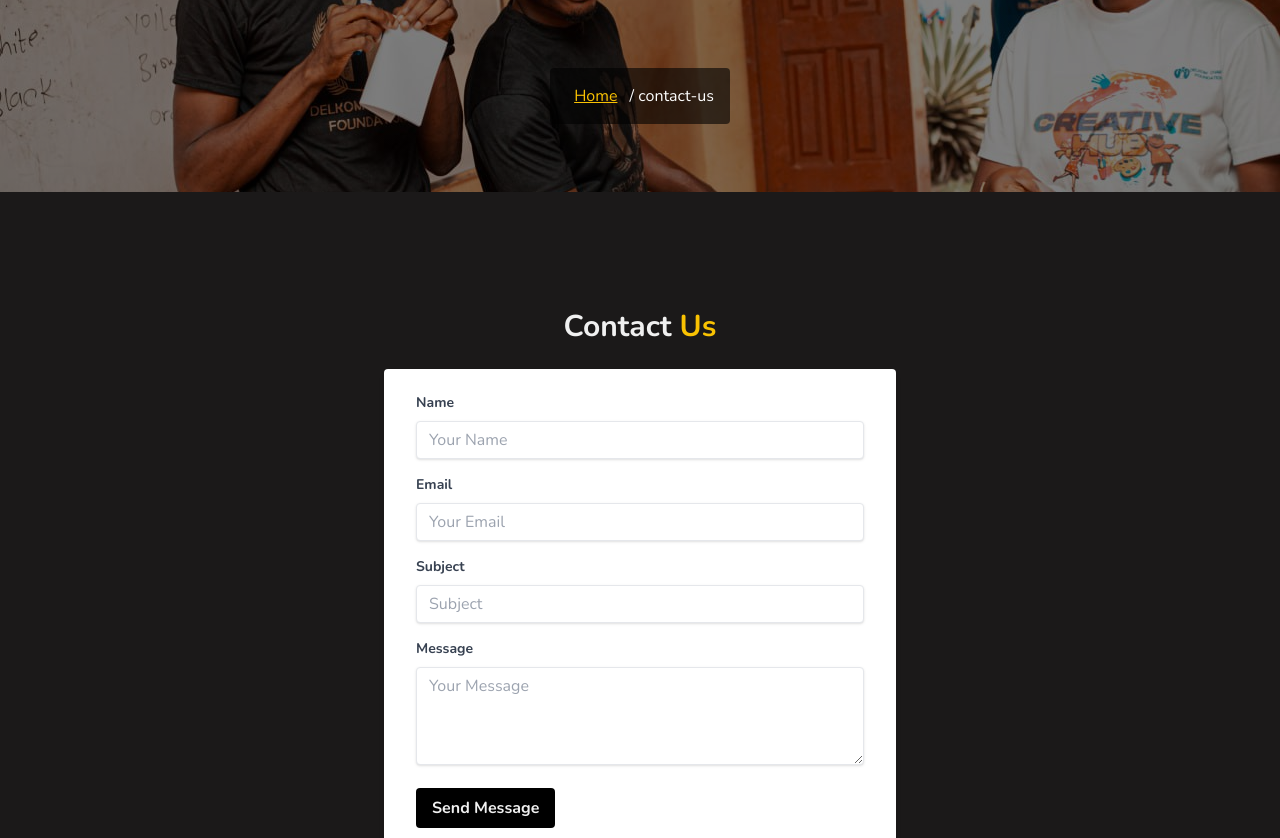
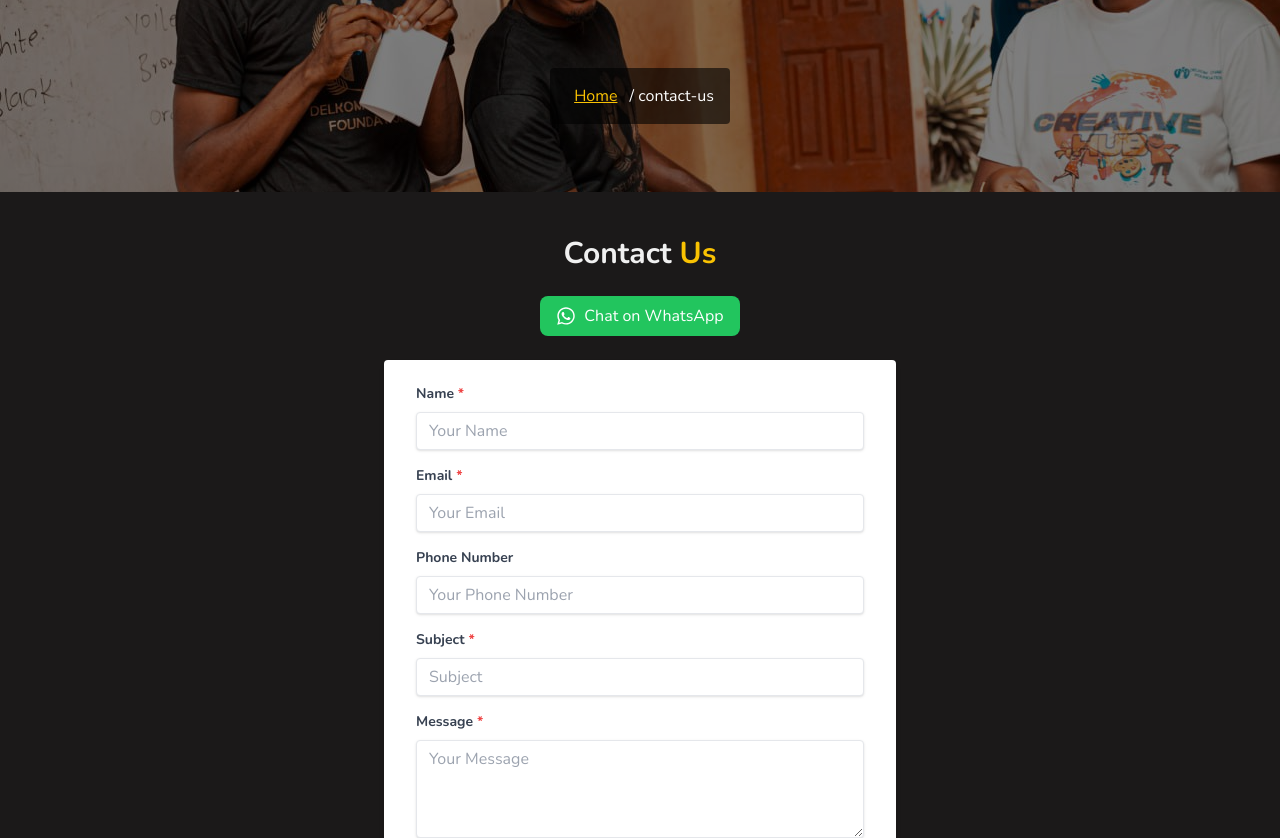
Before and after one commit to henryamos/DelkomFoundation, a React (Vite) app: page /contact-us in a window 1280 px wide. Shown: the top 838 px of the page. Built offline with nearby package versions, Linux system fonts and the light colour scheme.

Commit message:
Updated the contact services

```diff
--- a/src/components/Footer.jsx
+++ b/src/components/Footer.jsx
@@ -54,6 +54,14 @@ function Footer() {
                       className="text-white hover:text-darkYellow"
                     >
                       Our Impact
+                    </Link>
+                  </li>
+                  <li>
+                    <Link
+                      to="/donatePage"
+                      className="text-white hover:text-darkYellow"
+                    >
+                      Donate
                     </Link>
                   </li>
                   <li>
--- a/src/components/data/data.js
+++ b/src/components/data/data.js
@@ -18,35 +18,31 @@ export const LinkData = [
     title: "About",
     url: "/About",
   },
+
   {
     id: 3,
-    title: "About",
-    url: "/AboutDetails",
-  },
-  {
-    id: 4,
     title: "Activities",
     url: "/Activities",
   },
   {
-    id: 5,
+    id: 4,
     title: "Our Impact",
     url: "/Our-impact",
   },
   {
-    id: 6,
+    id: 5,
     title: "Donate",
     url: "/donatePage",
   },
 
   {
-    id: 7,
+    id: 6,
     title: "Team",
     url: "/Team",
   },
 
   {
-    id: 8,
+    id: 7,
     title: "Contact Us",
     url: "/contact-us",
   },
--- a/src/pages/ContactUs.jsx
+++ b/src/pages/ContactUs.jsx
@@ -1,109 +1,187 @@
-import React, { useState } from "react";
+import React, { useRef, useState } from "react";
+import { toast } from "react-toastify";
+import { FaWhatsapp } from "react-icons/fa";
+import { contactService } from "../services/contactService";
 
 const ContactUs = () => {
-  const [formData, setFormData] = useState({
-    name: "",
-    email: "",
-    subject: "",
-    message: "",
+  const formRef = useRef({
+    name: '',
+    email: '',
+    subject: '',
+    message: '',
+    phone: ''
   });
+
+  const [errors, setErrors] = useState({});
+  const [isLoading, setIsLoading] = useState(false);
+
+  // WhatsApp configuration
+  const whatsappNumber = "+233208580176";
+  const whatsappMessage = "Hello, I would like to get in touch with Delkom Charity Foundation.";
+
+  // Validation rules
+  const validateForm = () => {
+    const newErrors = {};
+    const formData = formRef.current;
+
+    if (!formData.name.trim()) {
+      newErrors.name = "Name is required";
+    } else if (formData.name.length < 2) {
+      newErrors.name = "Name must be at least 2 characters long";
+    }
+
+    const emailRegex = /^[^\s@]+@[^\s@]+\.[^\s@]+$/;
+    if (!formData.email.trim()) {
+      newErrors.email = "Email is required";
+    } else if (!emailRegex.test(formData.email)) {
+      newErrors.email = "Please enter a valid email address";
+    }
+
+    if (!formData.subject.trim()) {
+      newErrors.subject = "Subject is required";
+    } else if (formData.subject.length < 3) {
+      newErrors.subject = "Subject must be at least 3 characters long";
+    }
+
+    if (!formData.message.trim()) {
+      newErrors.message = "Message is required";
+    } else if (formData.message.length < 10) {
+      newErrors.message = "Message must be at least 10 characters long";
+    }
+
+    if (formData.phone && !/^[0-9+]{10,}$/.test(formData.phone)) {
+      newErrors.phone = "Please enter a valid phone number";
+    }
+
+    setErrors(newErrors);
+    return Object.keys(newErrors).length === 0;
+  };
 
   const handleChange = (e) => {
     const { name, value } = e.target;
-    setFormData({ ...formData, [name]: value });
+    formRef.current[name] = value;
+    if (errors[name]) {
+      setErrors({ ...errors, [name]: "" });
+    }
   };
 
-  const handleSubmit = (e) => {
+  const handleWhatsAppClick = () => {
+    const encodedMessage = encodeURIComponent(whatsappMessage);
+    const whatsappUrl = `https://wa.me/${whatsappNumber}?text=${encodedMessage}`;
+    window.open(whatsappUrl, '_blank');
+  };
+
+  const resetForm = () => {
+    const form = document.getElementById('contactForm');
+    if (form) form.reset();
+    formRef.current = {
+      name: '',
+      email: '',
+      subject: '',
+      message: '',
+      phone: ''
+    };
+  };
+
+  const handleSubmit = async (e) => {
     e.preventDefault();
-    // Handle form submission logic here (e.g., send data to an API)
-    console.log("Form submitted:", formData);
-    // Reset form after submission
-    setFormData({ name: "", email: "", subject: "", message: "" });
+
+    if (!validateForm()) {
+      toast.error("Please fix the errors in the form");
+      return;
+    }
+
+    setIsLoading(true);
+
+    try {
+      const response = await contactService.submitContactForm(formRef.current);
+
+      if (response.status === 'success') {
+        toast.success(response.message);
+        resetForm();
+        setErrors({});
+      }
+    } catch (error) {
+      console.error('Error sending message:', error);
+      toast.error(error.error || error.message || 'Failed to send message. Please try again.');
+    } finally {
+      setIsLoading(false);
+    }
   };
+
+  const renderInput = (type, name, label, placeholder, required = true) => (
+    <div className="mb-4">
+      <label className="block text-gray-700 text-sm font-bold mb-2" htmlFor={name}>
+        {label} {required && <span className="text-red-500">*</span>}
+      </label>
+      <input
+        type={type}
+        name={name}
+        defaultValue={formRef.current[name]}
+        onChange={handleChange}
+        required={required}
+        className={`shadow appearance-none border ${
+          errors[name] ? 'border-red-500' : ''
+        } rounded w-full py-2 px-3 text-gray-700 leading-tight focus:outline-none focus:shadow-outline`}
+        placeholder={placeholder}
+      />
+      {errors[name] && (
+        <p className="text-red-500 text-xs italic mt-1">{errors[name]}</p>
+      )}
+    </div>
+  );
 
   return (
     <div className="flex flex-col items-center justify-center min-h-screen bg-bgDark p-4">
       <h1 className="text-3xl font-bold text-primary mb-6">
-        Contact <span className="text-darkYellow">Us </span>{" "}
+        Contact <span className="text-darkYellow">Us </span>
       </h1>
+
+      <button
+        onClick={handleWhatsAppClick}
+        className="flex items-center gap-2 bg-green-500 text-white py-2 px-4 rounded-lg mb-6 hover:bg-green-600 transition-colors"
+      >
+        <FaWhatsapp className="text-xl" />
+        Chat on WhatsApp
+      </button>
+
       <form
+        id="contactForm"
         onSubmit={handleSubmit}
         className="bg-white shadow-md rounded px-8 pt-6 pb-8 mb-4 w-full max-w-lg"
       >
+        {renderInput("text", "name", "Name", "Your Name")}
+        {renderInput("email", "email", "Email", "Your Email")}
+        {renderInput("tel", "phone", "Phone Number", "Your Phone Number", false)}
+        {renderInput("text", "subject", "Subject", "Subject")}
+
         <div className="mb-4">
-          <label
-            className="block text-gray-700 text-sm font-bold mb-2"
-            htmlFor="name"
-          >
-            Name
-          </label>
-          <input
-            type="text"
-            name="name"
-            value={formData.name}
-            onChange={handleChange}
-            required
-            className="shadow appearance-none border rounded w-full py-2 px-3 text-gray-700 leading-tight focus:outline-none focus:shadow-outline"
-            placeholder="Your Name"
-          />
-        </div>
-        <div className="mb-4">
-          <label
-            className="block text-gray-700 text-sm font-bold mb-2"
-            htmlFor="email"
-          >
-            Email
-          </label>
-          <input
-            type="email"
-            name="email"
-            value={formData.email}
-            onChange={handleChange}
-            required
-            className="shadow appearance-none border rounded w-full py-2 px-3 text-gray-700 leading-tight focus:outline-none focus:shadow-outline"
-            placeholder="Your Email"
-          />
-        </div>
-        <div className="mb-4">
-          <label
-            className="block text-gray-700 text-sm font-bold mb-2"
-            htmlFor="subject"
-          >
-            Subject
-          </label>
-          <input
-            type="text"
-            name="subject"
-            value={formData.subject}
-            onChange={handleChange}
-            required
-            className="shadow appearance-none border rounded w-full py-2 px-3 text-gray-700 leading-tight focus:outline-none focus:shadow-outline"
-            placeholder="Subject"
-          />
-        </div>
-        <div className="mb-4">
-          <label
-            className="block text-gray-700 text-sm font-bold mb-2"
-            htmlFor="message"
-          >
-            Message
+          <label className="block text-gray-700 text-sm font-bold mb-2" htmlFor="message">
+            Message <span className="text-red-500">*</span>
           </label>
           <textarea
             name="message"
-            value={formData.message}
+            defaultValue={formRef.current.message}
             onChange={handleChange}
             required
-            className="shadow appearance-none border rounded w-full py-2 px-3 text-gray-700 leading-tight focus:outline-none focus:shadow-outline"
+            className={`shadow appearance-none border ${
+              errors.message ? 'border-red-500' : ''
+            } rounded w-full py-2 px-3 text-gray-700 leading-tight focus:outline-none focus:shadow-outline`}
             placeholder="Your Message"
             rows="4"
           />
+          {errors.message && (
+            <p className="text-red-500 text-xs italic mt-1">{errors.message}</p>
+          )}
         </div>
+
         <div className="flex items-center justify-between">
           <button
             type="submit"
-            className="bg-black hover:bg-gray-800 text-primary font-bold py-2 px-4 rounded focus:outline-none focus:shadow-outline"
+            disabled={isLoading}
+            className="bg-black hover:bg-gray-800 text-primary font-bold py-2 px-4 rounded focus:outline-none focus:shadow-outline disabled:opacity-50"
           >
-            Send Message
+            {isLoading ? "Sending..." : "Send Message"}
           </button>
         </div>
       </form>
--- a/src/pages/DonationPage.jsx
+++ b/src/pages/DonationPage.jsx
@@ -176,7 +176,7 @@ const DonationPage = () => {
 			</div>
 
 			{/* New Suggested Amounts Section */}
-			<div className="bg-overlay shadow-lg rounded-lg p-8 max-w-lg w-full mb-8">
+			<div className="bg-darkShade shadow-lg rounded-lg p-8 max-w-lg w-full mb-8">
 				<h2 className="text-2xl font-semibold mb-6 text-center text-white">
 					Suggested <span className="text-darkYellow">Amounts</span>
 				</h2>
@@ -199,7 +199,7 @@ const DonationPage = () => {
 			</div>
 
 			{/* Custom Donation Form */}
-			<div className="bg-overlayPrimary shadow-lg rounded-lg p-8 max-w-lg w-full">
+			<div className="bg-darkShade shadow-lg rounded-lg p-8 max-w-lg w-full">
 				<h2 className="text-2xl font-semibold mb-4 text-center text-primary">
 					Custom Donation <span className="text-darkYellow">Amount</span>
 				</h2>
--- /dev/null
+++ b/src/services/contactService.js
@@ -0,0 +1,22 @@
+import { api } from './Config';
+
+export const contactService = {
+  submitContactForm: async (formData) => {
+    try {
+      const response = await api.post('/contact/submit', formData);
+      return response.data;
+    } catch (error) {
+      if (error.response) {
+        throw {
+          status: error.response.data.status,
+          message: error.response.data.message,
+          error: error.response.data.error
+        };
+      }
+      throw {
+        status: 'error',
+        message: 'Network error. Please check your connection.',
+      };
+    }
+  }
+};
```
Also changed, not shown: src/components/modal/SubmissionSuccessModal.jsx (+51 -78 lines), src/components/payment/screens/SuccessScreen.jsx (+10 -3 lines).
